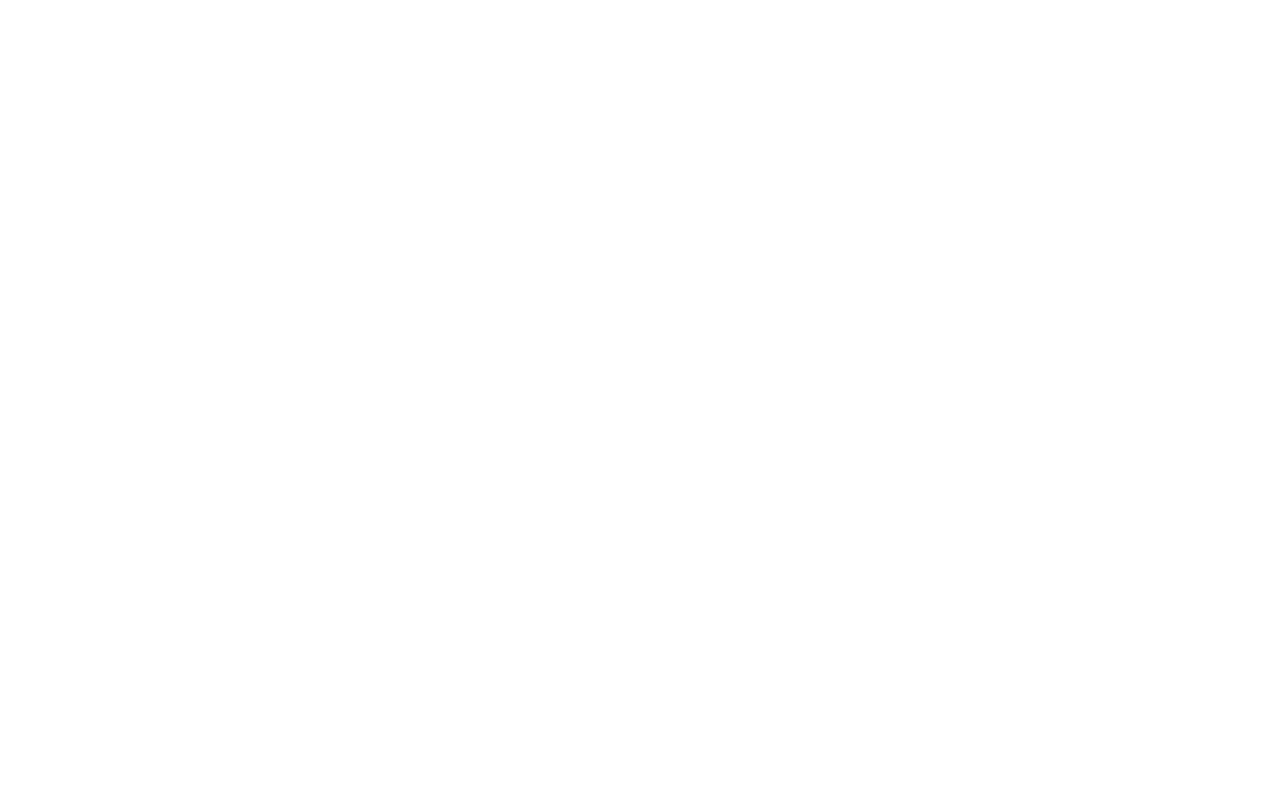
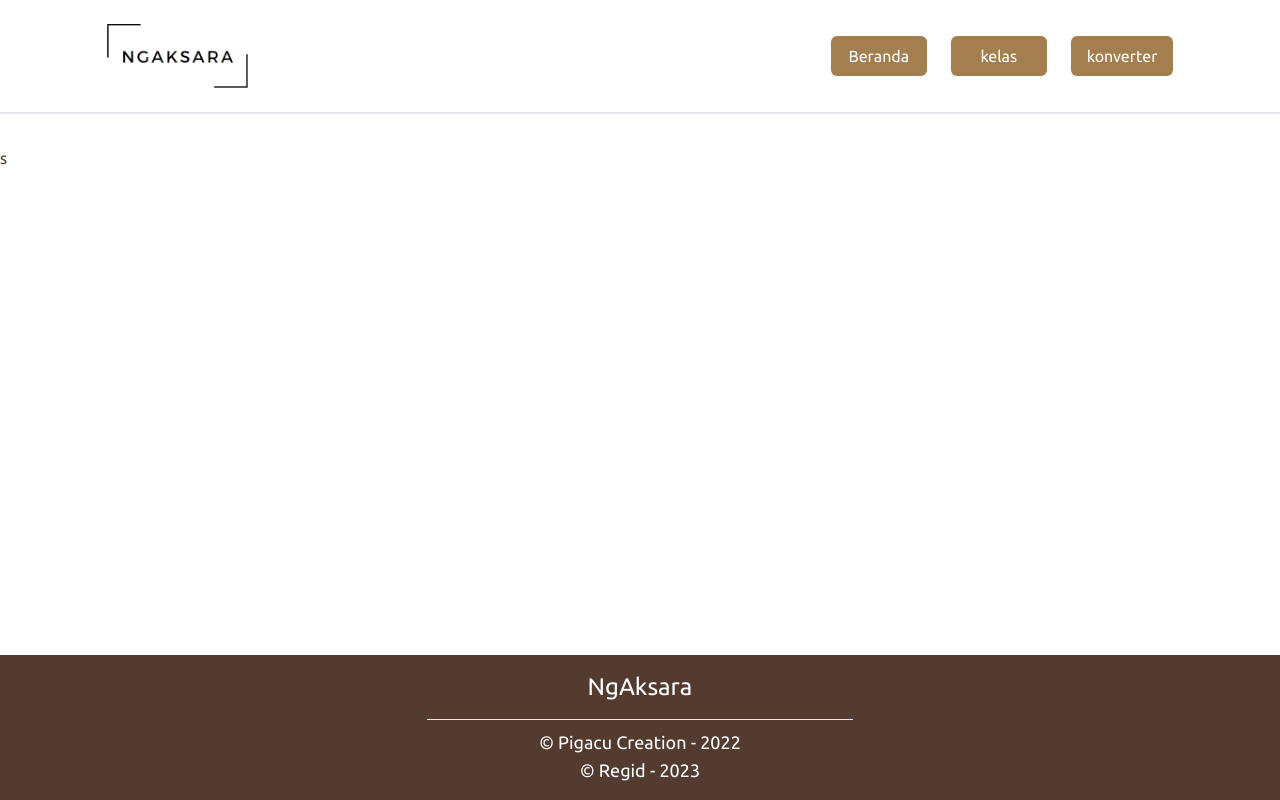
Before and after one commit to gidachmad/NgAksara, a React (Vite) app: page /kelas in a window 1280 px wide. Before the commit this address had no page. Built offline with nearby package versions, Linux system fonts and the light colour scheme.

Commit message:
setting router, and add stuff

```diff
--- a/index.html
+++ b/index.html
@@ -4,6 +4,13 @@
     <meta charset="UTF-8" />
     <link rel="icon" type="image/svg+xml" href="/vite.svg" />
     <meta name="viewport" content="width=device-width, initial-scale=1.0" />
+
+    <!-- google fonts -->
+    <link rel="preconnect" href="https://fonts.googleapis.com" />
+    <link rel="preconnect" href="https://fonts.gstatic.com" crossorigin />
+    <link
+      href="https://fonts.googleapis.com/css2?family=Ubuntu:wght@300;400;500;700&display=swap"
+      rel="stylesheet" />
     <title>Vite + React</title>
   </head>
   <body>
--- a/src/App.jsx
+++ b/src/App.jsx
@@ -1,15 +1,16 @@
 import Dashboard from './layouts/Dashboard'
 import Footer from './components/Footer'
 import Navbar from './components/Navbar'
+import { Outlet } from 'react-router-dom'
 
 export default function App() {
   return (
     <>
-      <div className='flex flex-col min-h-screen'>
+      <div className='flex flex-col min-h-screen text-coffee-900'>
         <div className='flex-grow flex-shrink-0 basis-auto'>
           <Navbar />
           <main className='pt-8 '>
-            <Dashboard />
+            <Outlet />
           </main>
         </div>
         <Footer />
--- /dev/null
+++ b/src/Router.jsx
@@ -0,0 +1,19 @@
+import { Routes, Route } from 'react-router-dom'
+import App from './App'
+import { route } from './Routes'
+
+const Router = () => {
+  const pageRoutes = route.map((item) => {
+    return (
+      <Route key={item.name} path={`${item.path}`} element={item.element} />
+    )
+  })
+
+  return (
+    <Routes>
+      <Route element={<App />}>{pageRoutes}</Route>
+    </Routes>
+  )
+}
+
+export default Router
--- /dev/null
+++ b/src/Routes.jsx
@@ -0,0 +1,21 @@
+import Dashboard from './layouts/Dashboard'
+import Kelas from './layouts/Kelas'
+import Konverter from './layouts/Konverter'
+
+export const route = [
+  {
+    name: 'Beranda',
+    path: '',
+    element: <Dashboard />,
+  },
+  {
+    name: 'kelas',
+    path: '/kelas',
+    element: <Kelas />,
+  },
+  {
+    name: 'konverter',
+    path: '/konverter',
+    element: <Konverter />,
+  },
+]
--- a/src/components/Fitur.jsx
+++ b/src/components/Fitur.jsx
@@ -10,7 +10,7 @@
       <div className='basis-3/5'>
         <h3 className='text-2xl mb-4'>{title}</h3>
         <p className='text-xl mb-6'>{text}</p>
-        <button className='px-6 py-2 bg-coffee-500 text-white rounded hover:shadow-lg'>
+        <button className='px-6 py-2 bg-coffee-500 text-white rounded hover:shadow-lg hover:bg-coffee-600 hover-transition'>
           Lihat Kelas
         </button>
       </div>
--- a/src/components/Navbar.jsx
+++ b/src/components/Navbar.jsx
@@ -2,6 +2,7 @@
 import { MoonIcon, SunIcon } from '@heroicons/react/24/solid'
 import { Link } from 'react-router-dom'
 import ngaksaraLogo from '../assets/ngaksara-logo.png'
+import { route } from '../Routes'
 
 export default function Navbar() {
   const [isLightTheme, setIsLightTheme] = useState(true)
@@ -18,27 +19,32 @@
         </Link>
         <nav className='ml-auto'>
           <ul className='flex space-x-6'>
-            <Link className='button'>Beranda</Link>
-            <Link className='button'>Kelas</Link>
-            <Link className='button'>Konverter</Link>
+            {route.map((item) => (
+              <Link
+                key={item.name}
+                to={`${item.path}`}
+                className='button hover-transition'>
+                {item.name}
+              </Link>
+            ))}
           </ul>
         </nav>
         {/* <MoonIcon className='w-6 h-6' /> */}
-        <button
+        {/* <button
           className='ml-6 group relative border-2 border-coffee-900 hover:border-coffee-300 rounded-full p-1 hover-transition
           '
           onClick={changeTheme}>
           {isLightTheme ? (
-            <MoonIcon className='w-6 h-6 fill-coffee-900 group-hover:fill-coffee-300 hover-transition ' />
+            <MoonIcon className='w-6 h-6 fill-coffee-900 group-hover:fill-coffee-300 dark:fill-coffee-200 hover-transition ' />
           ) : (
-            <SunIcon className='w-6 h-6 fill-coffee-900 group-hover:fill-coffee-300 hover-transition ' />
+            <SunIcon className='w-6 h-6 fill-coffee-900 group-hover:fill-coffee-300 dark:fill-coffee-200 hover-transition ' />
           )}
           <span
             className='absolute pointer-events-none hidden group-hover:flex min-w-max left-1/2 -translate-x-1/2 -bottom-10
             px-2 py-1 bg-coffee-700 rounded-lg text-center text-white text-sm  '>
             Berubah ke mode {isLightTheme ? 'gelap' : 'terang'}
           </span>
-        </button>
+        </button> */}
       </div>
     </header>
   )
--- a/src/index.css
+++ b/src/index.css
@@ -1,12 +1,16 @@
 @tailwind base;
 @tailwind components;
 @tailwind utilities;
+
+html {
+  @apply font-display;
+}
 
 .button {
   @apply min-w-[6rem]
   bg-coffee-500 py-2 px-4 rounded-md
   text-white text-center
-  hover:bg-coffee-700;
+  hover:bg-coffee-600 hover:shadow-md;
 }
 
 .hover-transition {
--- /dev/null
+++ b/src/layouts/Kelas.jsx
@@ -0,0 +1,5 @@
+import React from 'react'
+
+export default function s() {
+  return <div>s</div>
+}
--- /dev/null
+++ b/src/layouts/Konverter.jsx
@@ -0,0 +1,5 @@
+import React from 'react'
+
+export default function Konverter() {
+  return <div>Konverter</div>
+}
--- a/src/main.jsx
+++ b/src/main.jsx
@@ -3,13 +3,12 @@
 import { BrowserRouter, Route, Routes } from 'react-router-dom'
 import App from './App'
 import './index.css'
+import Router from './Router'
 
 ReactDOM.createRoot(document.getElementById('root')).render(
   <React.StrictMode>
     <BrowserRouter>
-      <Routes>
-        <Route path={'/'} element={<App />} />
-      </Routes>
+      <Router />
     </BrowserRouter>
   </React.StrictMode>
 )
--- a/tailwind.config.cjs
+++ b/tailwind.config.cjs
@@ -2,6 +2,9 @@
 module.exports = {
   content: ['./index.html', './src/**/*.{js,ts,jsx,tsx}'],
   theme: {
+    fontFamily: {
+      display: ['Ubuntu', 'sans'],
+    },
     extend: {
       colors: {
         coffee: {
```
